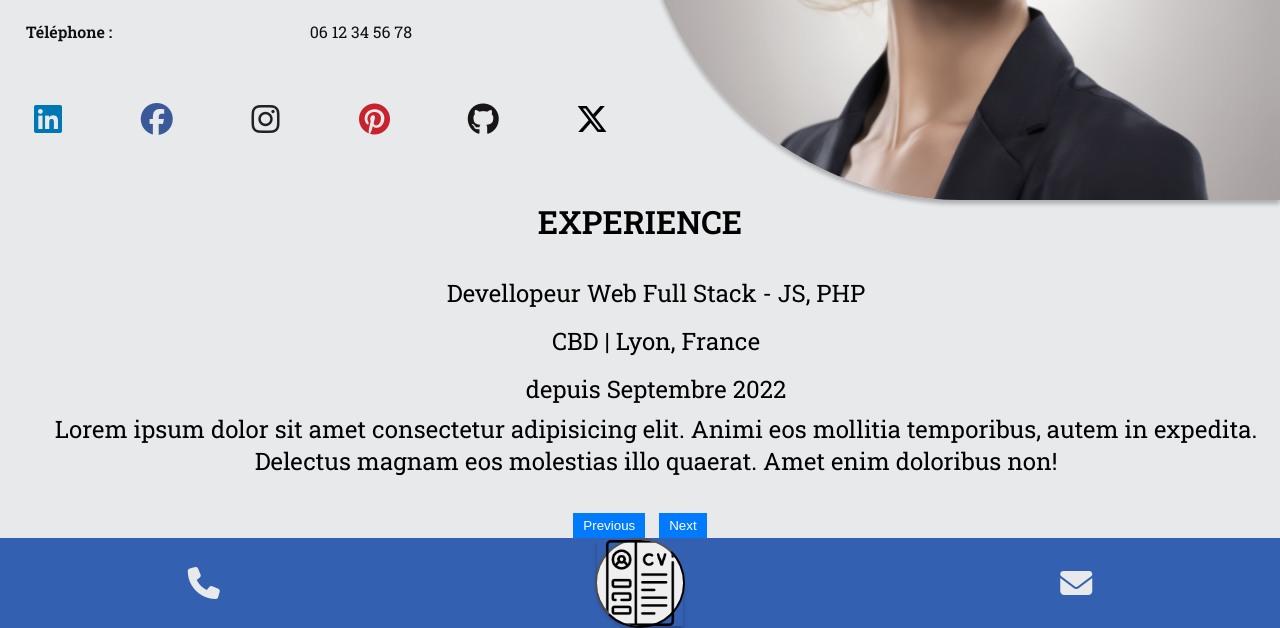
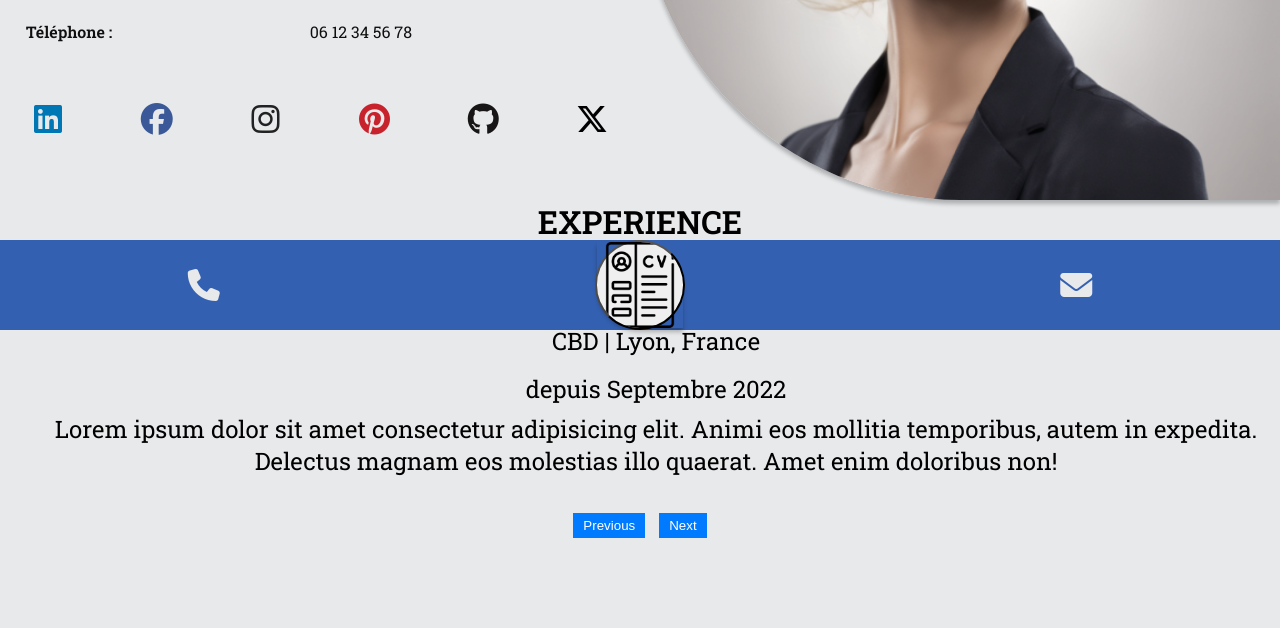
Before and after one commit to victorzanotelli/projet1, a PHP site: page / in a window 1280 px wide. Shown: the part 470-1098 px from the top of the page. After the commit the page ends 1008 px from the top, so only its background shows below. Run offline with PHP 8.4, Linux system fonts and the light colour scheme; some libraries are stand-ins or nearby versions.

Commit message:
footerfixed

```diff
--- a/index.css
+++ b/index.css
@@ -341,11 +341,16 @@ h2 {
 
 }
 .navfooter {
-    display: flex;
-    justify-content: space-around;
-    align-items: center;
-    background-color: var(--color-nav-bar);
-    text-align: center;
+    position: fixed;
+        bottom: 0;
+        left: 0;
+        width: 100%;
+        display: flex;
+        justify-content: space-around;
+        align-items: center;
+        background-color: var(--color-nav-bar);
+        text-align: center;
+        z-index: 100;
 }
 .cv{
 border-radius: 50%;
@@ -360,7 +365,7 @@ height: 7%;
 #ancre:target {
     opacity: 1;
     z-index: 1;
-    color: white;
+    color: var(--fond-de-cite);
 }
 
 .tel  {
```
